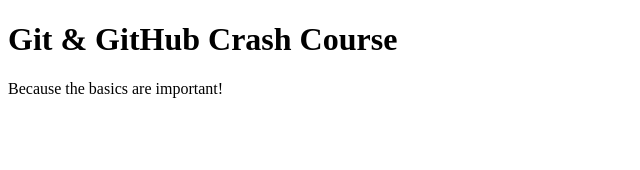
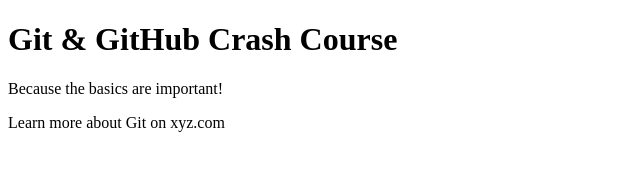
Before and after one commit to Divyadarshnee-K/gitHub-crash-course-1, a plain HTML site: page 01_StartingProject/index.html in a window 1280 px wide. Shown: the whole page, without its empty margins (0-640 px from the left). Drawn offline with Linux system fonts and the light colour scheme.

Commit message:
index.html commited on 10/4/25

```diff
--- a/01_StartingProject/index.html
+++ b/01_StartingProject/index.html
@@ -8,6 +8,11 @@
   </head>
   <body>
     <h1>Git & GitHub Crash Course</h1>
+    <!-- This is a test change -->
+
     <p>Because the basics are important!</p>
+    <p>
+      Learn more about Git on xyz.com
+    </p>
   </body>
 </html>
```
